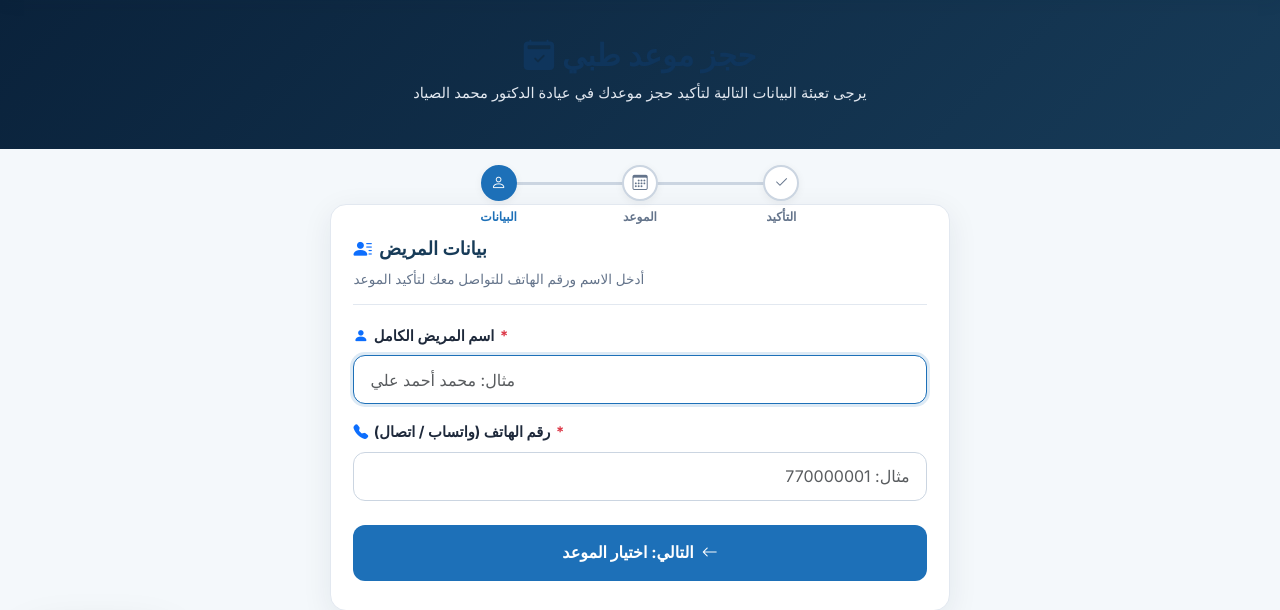
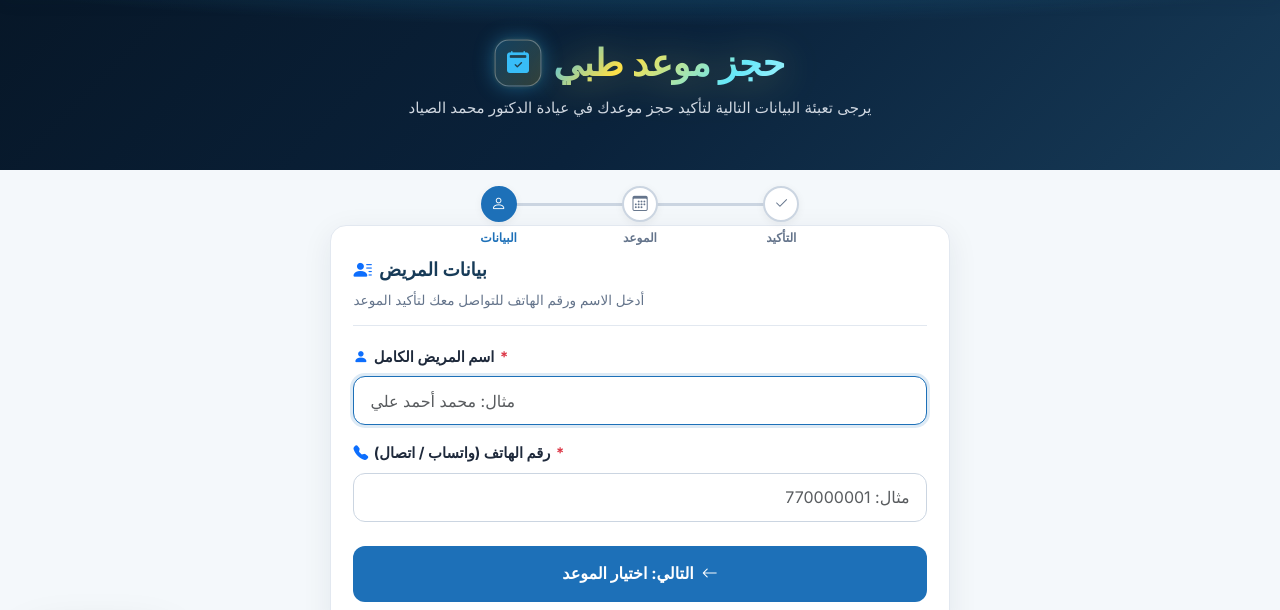
Before and after one commit to almhkbab-coder/En.moahmmed-, a Django app: page /booking/ in a window 1280 px wide. Shown: the part 100-710 px from the top of the page. Run offline with Django 5.2, Linux system fonts and the light colour scheme; data comes from the database, SQL or seed files in the repository; data that the repository does not hold is empty; some web fonts are replaced.

Commit message:
style: add luxury shimmering gradient and pulse animation to booking hero title

```diff
--- a/templates/public/booking.html
+++ b/templates/public/booking.html
@@ -18,28 +18,89 @@
     --booking-border: #E2E8F0;
   }
 
-  /* Hero Section */
+  /* Hero Section — Luxury Deep Navy with Ambient Radial Glow */
   .booking-hero {
-    background: linear-gradient(135deg, #0A223B 0%, #173B58 100%);
-    padding: 2.2rem 1rem 2.8rem;
+    background: radial-gradient(ellipse 80% 50% at 50% -20%, rgba(56, 189, 248, 0.28), transparent 70%),
+                linear-gradient(135deg, #071728 0%, #0A223B 50%, #173B58 100%);
+    padding: 2.4rem 1rem 3.2rem;
     text-align: center;
     color: #FFFFFF;
+    position: relative;
+    overflow: hidden;
   }
   .booking-hero h1 {
-    font-size: clamp(1.35rem, 5vw, 1.9rem);
-    font-weight: 800;
-    margin-bottom: 0.4rem;
-    display: flex;
+    font-size: clamp(1.5rem, 5.8vw, 2.3rem);
+    font-weight: 900;
+    margin-bottom: 0.5rem;
+    display: inline-flex;
     align-items: center;
     justify-content: center;
-    gap: 0.5rem;
+    gap: 0.75rem;
+    position: relative;
+  }
+  .luxury-gradient-title {
+    background: linear-gradient(
+      135deg,
+      #FFFFFF 0%,
+      #E0F2FE 20%,
+      #38BDF8 40%,
+      #FDE047 55%,
+      #67E8F9 75%,
+      #FFFFFF 100%
+    );
+    background-size: 240% auto;
+    -webkit-background-clip: text;
+    -webkit-text-fill-color: transparent;
+    filter: drop-shadow(0 2px 14px rgba(56, 189, 248, 0.4));
+    animation: luxuryShimmer 5s ease-in-out infinite alternate;
+    letter-spacing: -0.3px;
+    display: inline-block;
+  }
+  @keyframes luxuryShimmer {
+    0% {
+      background-position: 0% 50%;
+      filter: drop-shadow(0 2px 12px rgba(56, 189, 248, 0.35));
+    }
+    50% {
+      background-position: 100% 50%;
+      filter: drop-shadow(0 2px 22px rgba(253, 224, 71, 0.45));
+    }
+    100% {
+      background-position: 0% 50%;
+      filter: drop-shadow(0 2px 14px rgba(56, 189, 248, 0.4));
+    }
+  }
+  .luxury-hero-badge {
+    display: inline-flex;
+    align-items: center;
+    justify-content: center;
+    width: 46px;
+    height: 46px;
+    border-radius: 14px;
+    background: linear-gradient(135deg, rgba(56, 189, 248, 0.22), rgba(253, 224, 71, 0.16));
+    border: 1.5px solid rgba(255, 255, 255, 0.32);
+    box-shadow: 0 0 20px rgba(56, 189, 248, 0.35);
+    color: #38BDF8;
+    font-size: 1.35rem;
+    animation: luxuryPulse 3s ease-in-out infinite;
+  }
+  @keyframes luxuryPulse {
+    0%, 100% {
+      transform: scale(1);
+      box-shadow: 0 0 16px rgba(56, 189, 248, 0.3);
+    }
+    50% {
+      transform: scale(1.06);
+      box-shadow: 0 0 26px rgba(56, 189, 248, 0.6), 0 0 12px rgba(253, 224, 71, 0.4);
+    }
   }
   .booking-hero p {
-    font-size: 0.92rem;
+    font-size: 0.94rem;
     color: #E2E8F0;
     max-width: 520px;
     margin: 0 auto;
-    line-height: 1.5;
+    line-height: 1.55;
+    opacity: 0.92;
   }
 
   /* Progress Bar */
@@ -429,8 +490,10 @@
 <!-- Hero Section -->
 <div class="booking-hero">
   <h1>
-    <i class="bi bi-calendar2-check-fill"></i>
-    <span>{% trans "حجز موعد طبي" %}</span>
+    <span class="luxury-hero-badge">
+      <i class="bi bi-calendar2-check-fill"></i>
+    </span>
+    <span class="luxury-gradient-title">{% trans "حجز موعد طبي" %}</span>
   </h1>
   <p>{% trans "يرجى تعبئة البيانات التالية لتأكيد حجز موعدك في عيادة الدكتور محمد الصياد" %}</p>
 </div>
```
